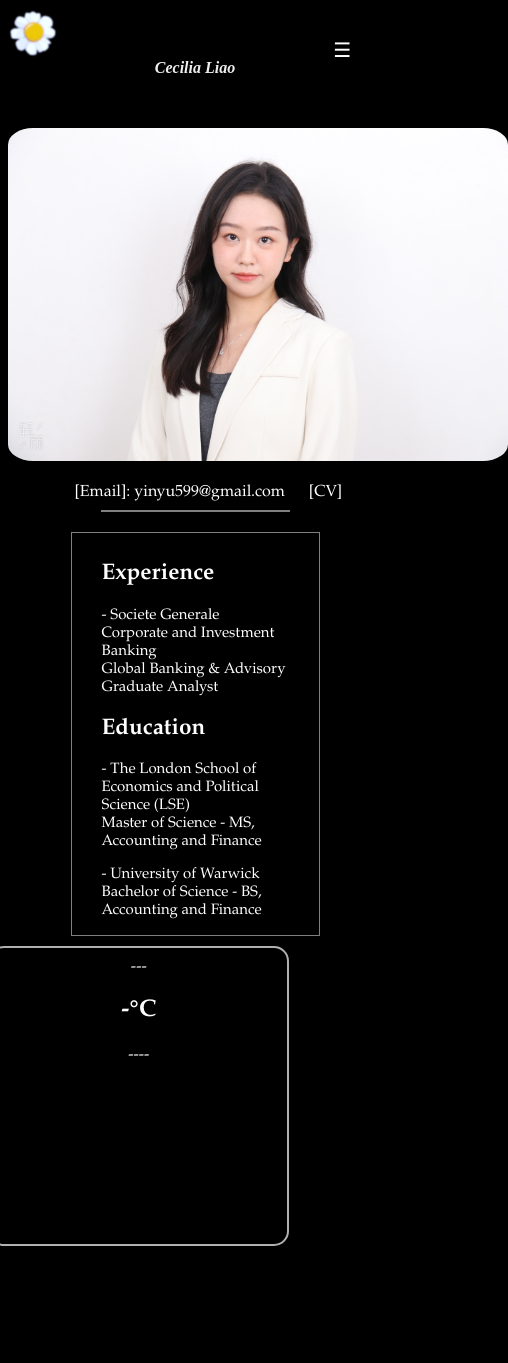
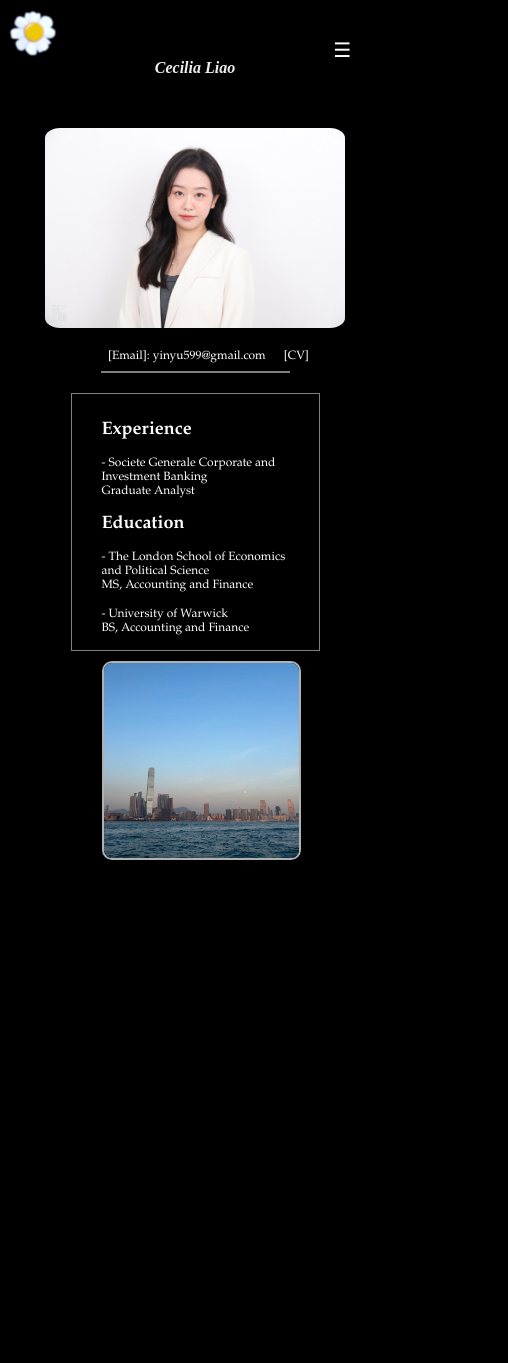
Before and after one commit to cecilia599/cecilia599.github.io, a plain HTML site: page index.html in a window 390 px wide. Shown: the whole page, 508 px wide, since content can reach past the window. After the commit the page ends 1085 px from the top, so only its background shows below. Drawn offline with Linux system fonts and the light colour scheme; no server answers.

Commit message:
for phone

```diff
--- a/index.html
+++ b/index.html
@@ -29,10 +29,9 @@
         <section>
             <div style="display: inline-block"></div>
             <img
-                class="center"
+                class="center photo_style"
                 src="image/photo.jpg"
                 alt=""
-                style="width: 500px; height: auto; border-radius: 5%"
             /><br />
 
             <div style="margin-left: 20pt; margin-top: -20pt" class="cv">
@@ -51,16 +50,16 @@
             <h2>Experience</h2>
             <p>
                 - Societe Generale Corporate and Investment Banking <br />
-                Global Banking & Advisory Graduate Analyst
+                Graduate Analyst
             </p>
             <h2>Education</h2>
             <p>
-                - The London School of Economics and Political Science (LSE) <br />
-                Master of Science - MS, Accounting and Finance <br />
+                - The London School of Economics and Political Science <br />
+                MS, Accounting and Finance <br />
             </p>
             <p>
                 - University of Warwick <br />
-                Bachelor of Science - BS, Accounting and Finance <br />
+                BS, Accounting and Finance <br />
             </p>
         </section>
 
@@ -71,7 +70,7 @@
 
             </img>
             <!-- weather -->
-            <div class="displayMinblock" style="float: right">
+            <div class="displayMinblock weather_dispay">
                 <div class="icon" style="margin-top: 10">---</div>
                 <h1 class="temp">-°C</h1>
                 <p class="summary">----</p>
--- a/nav.css
+++ b/nav.css
@@ -144,7 +144,7 @@
     color: gray;
     position: absolute;
     bottom: 0;
-    width: 100%;
+    width: 50%;
     height: 2.5rem;
     font-family: Garamond, Verdana, Georgia, Tahoma, sans-serif;
 }
@@ -190,6 +190,16 @@
     position: absolute;
 }
 
+.weather_dispay {
+    float: right;
+}
+
+.photo_style {
+    width: 500px;
+    height: auto;
+    border-radius: 5%;
+}
+
 /* On smaller screens, where height is less than 450px, change the style of the sidenav (less padding and a smaller font size) */
 @media screen and (max-height: 450px) {
     .sidebar {
@@ -209,14 +219,22 @@
         font-size: medium;
     }
     .about-contact {
-        font-size: medium;
+        font-size: 12px;
     }
-    /* .displayMinblock {
-        display: none;
-        height: 25%;
-        width: 25%;
-    } */
-    .img_display {
+    .about-text {
+        font-size: 12px;
+    }
+    .photo_style {
+        width: 300px;
+    }
+    .weather_dispay {
         display: none;
     }
+    .img_display {
+        display: block;
+        margin-left: auto;
+        margin-right: auto;
+        width: 50%;
+        height: auto;
+    }
 }
```
Also changed, not shown: contact.html (+2 -3 lines), icons/weather.svg (deleted).
